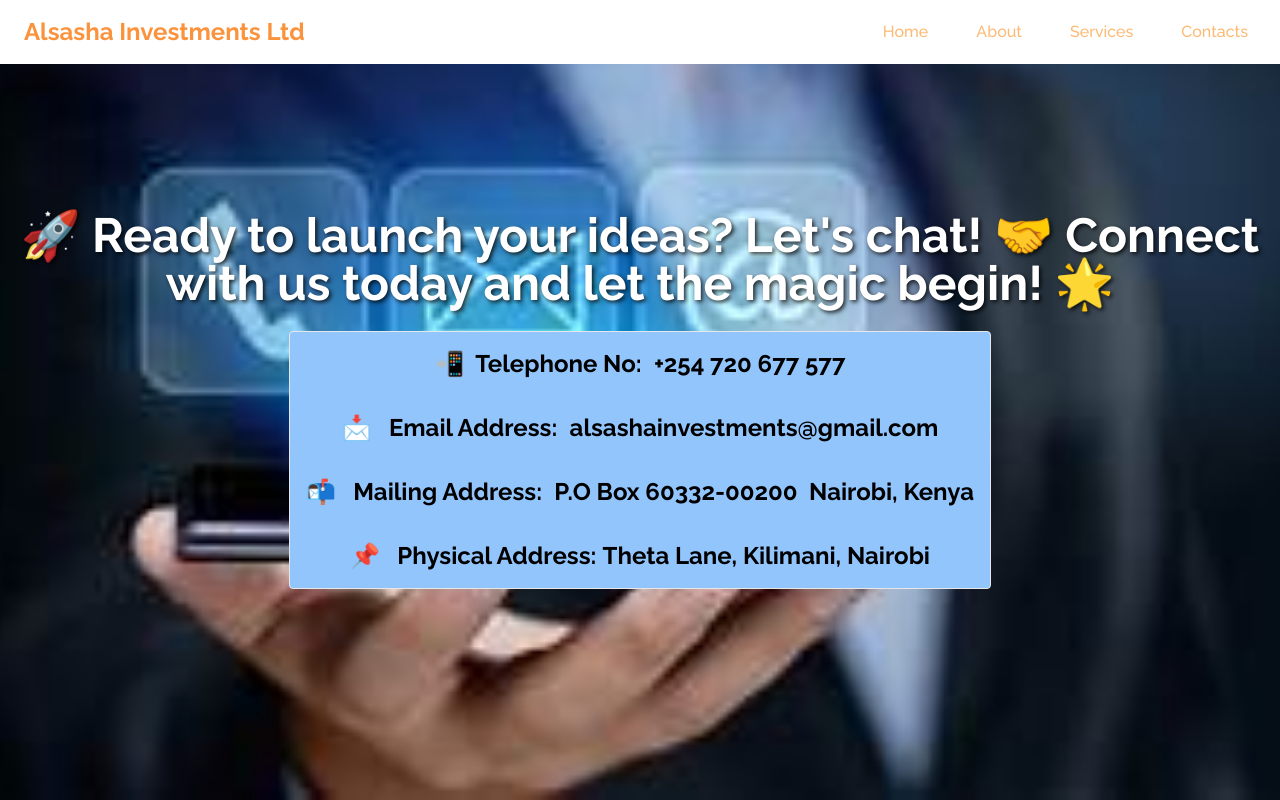
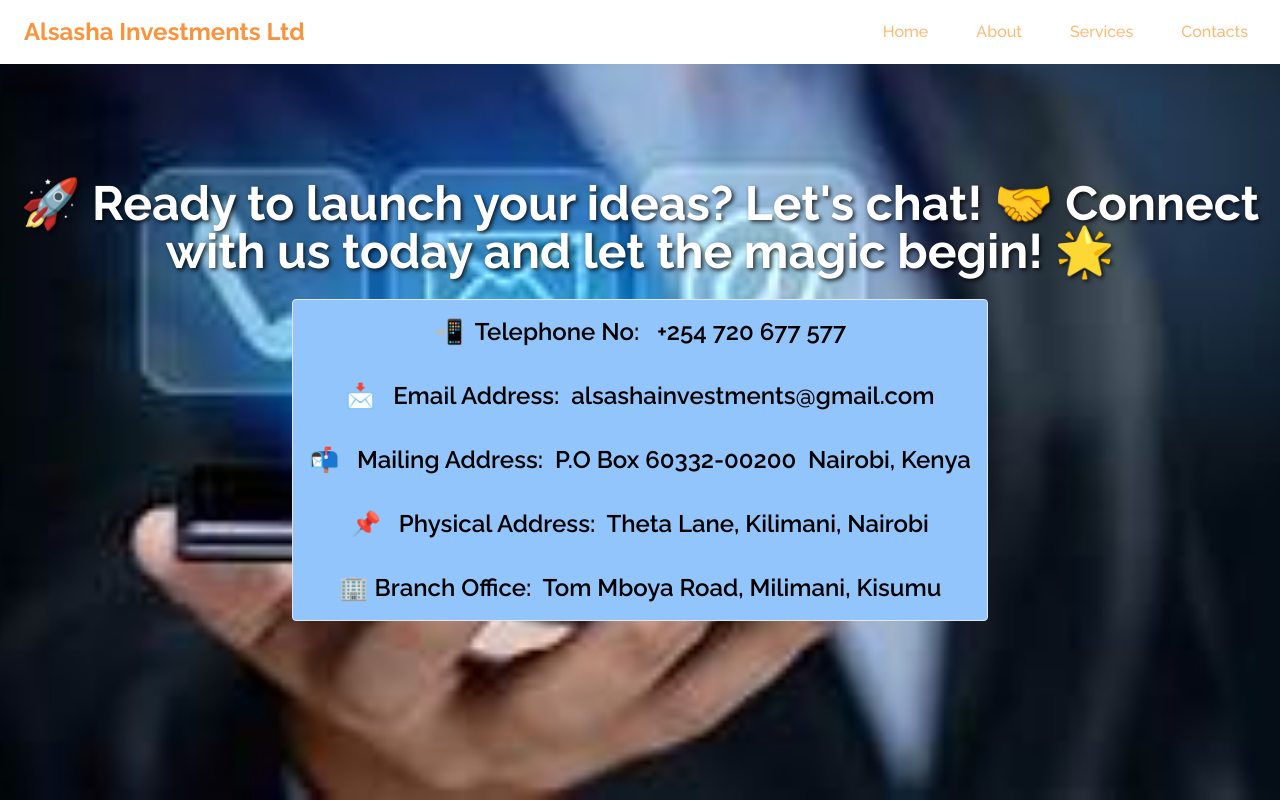
Before and after one commit to Ryanmugo/Alsasha-Investments-Ltd, a React (Vite) app in the folder frontend/: page /contacts in a window 1280 px wide. Built offline with nearby package versions, Linux system fonts and the light colour scheme.

Commit message:
few tuneups being done!

```diff
--- a/frontend/src/pages/Contacts.tsx
+++ b/frontend/src/pages/Contacts.tsx
@@ -18,21 +18,21 @@
             and let the magic begin! 🌟
           </h1>
 
-          <p className="p-4 bg-blue-300 text-md md:text-2xl text-center border rounded">
-            <b>📲&nbsp; Telephone No:</b>
-            &nbsp; <b>+254 720 677 577</b>
+          <p className="p-4 bg-blue-300 text-md md:text-2xl text-center font-semibold border rounded">
+            📲&nbsp; Telephone No: &nbsp; +254 720 677 577
             <br />
             <br />
-            <b>📩 &nbsp; Email Address:</b>&nbsp;{" "}
-            <b>alsashainvestments@gmail.com</b>
+            📩 &nbsp; Email Address:&nbsp; alsashainvestments@gmail.com
             <br />
             <br />
-            <b>📬 &nbsp; Mailing Address:</b>&nbsp;{" "}
-            <b>P.O Box 60332-00200 &nbsp;Nairobi, Kenya</b>
+            📬 &nbsp; Mailing Address:&nbsp; P.O Box 60332-00200 &nbsp;Nairobi,
+            Kenya
             <br />
             <br />
-            <b>📌 &nbsp; Physical Address:</b>&nbsp;
-            <b>Theta Lane, Kilimani, Nairobi</b>
+            📌 &nbsp; Physical Address:&nbsp; Theta Lane, Kilimani, Nairobi
+            <br />
+            <br />
+            🏢 Branch Office:&nbsp; Tom Mboya Road, Milimani, Kisumu
           </p>
         </div>
       </div>
--- a/frontend/src/pages/Home.tsx
+++ b/frontend/src/pages/Home.tsx
@@ -9,14 +9,14 @@
           <h1
             className="text-2xl md:text-4xl lg:text-5xl text-orange-400 font-bold"
             style={{
-              textShadow: "2px 2px 4px rgba(0, 0, 0, 0.5)",
+              textShadow: "2px 2px 4px rgba(0, 0, 0, 0.9)",
             }}
           >
             🌟 Elevating Order from Chaos, Crafting Immaculate Spaces with Every
             Step Forward! 🧹✨
           </h1>
 
-          <p className="p-4 bg-orange-300 text-md md:text-2xl text-center border rounded">
+          <p className="p-4 bg-orange-300 text-md md:text-2xl font-semibold text-center border rounded">
             Vision: Be a leader in the provision of efficient and affordable
             services in common area facility management
             <br />
```
